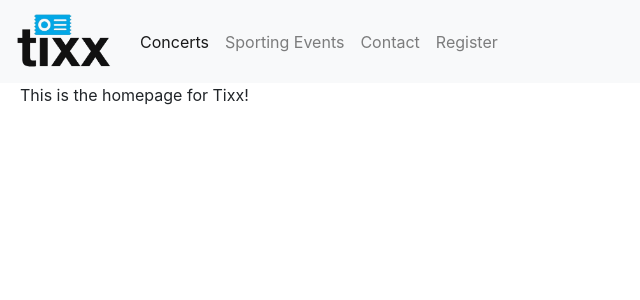
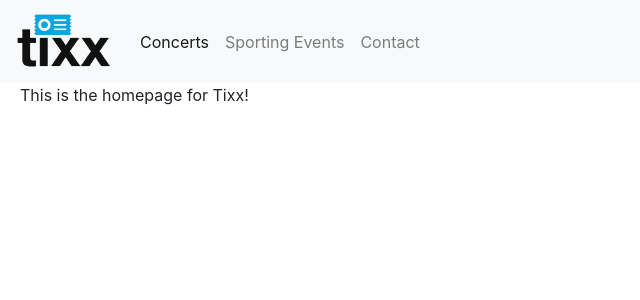
Before and after one commit to olivernicholass/TIXX, a Django app: page / in a window 1280 px wide. Shown: the top 300 px of the page, without its empty margins (0-640 px from the left). Run offline with Django 5.2, Linux system fonts and the light colour scheme; some libraries are stand-ins or nearby versions.

Commit message:
Update base.html

```diff
--- a/AvengersAssemble/tixx/templates/base.html
+++ b/AvengersAssemble/tixx/templates/base.html
@@ -27,9 +27,6 @@
           <li class="nav-item">
             <a class="nav-link" href="#">Contact</a>
           </li>
-          <li class="nav-item">
-            <a class="nav-link" href="{% url 'register' %}">Register</a>
-          </li>
         </ul>
       </div>
     </nav>
```
